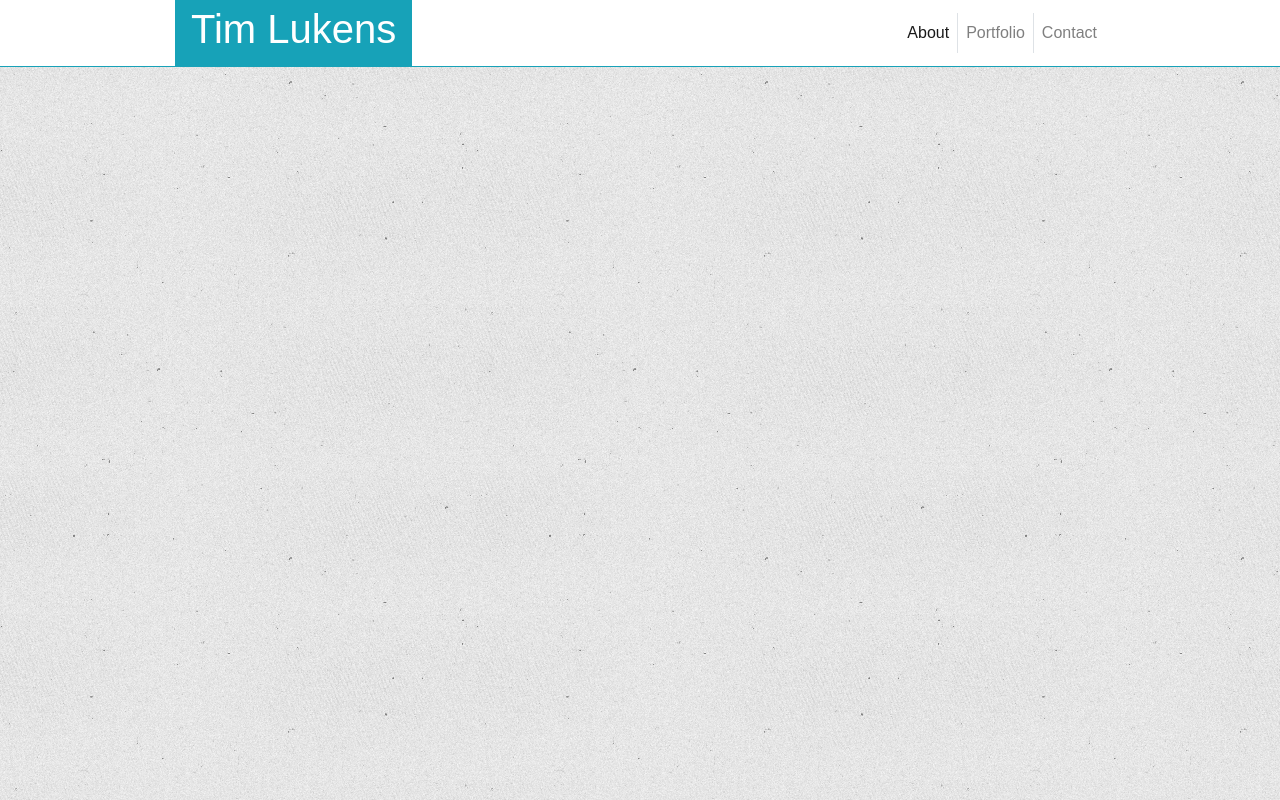
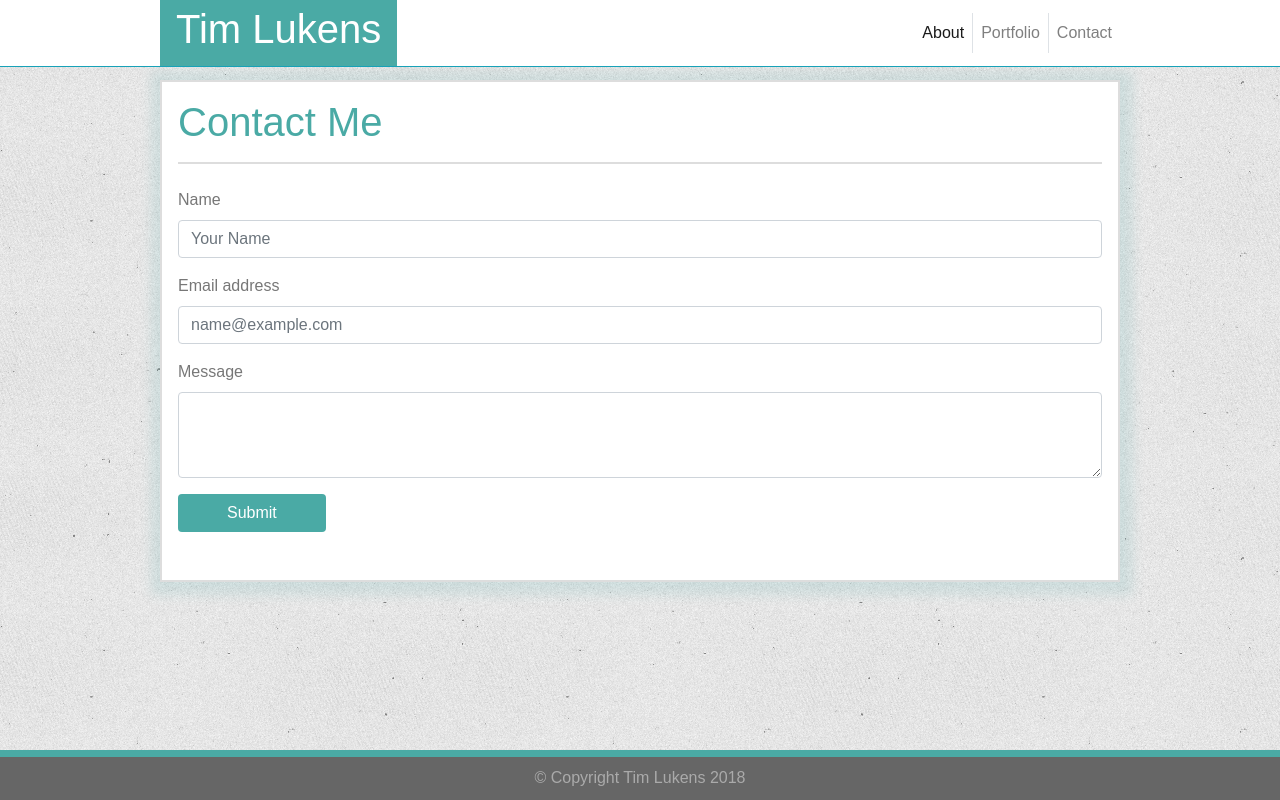
Before and after one commit to tblukens/Bootstrap-Portfolio, a plain HTML site: page contact.html in a window 1280 px wide. Drawn offline with nearby package versions, Linux system fonts and the light colour scheme.

Commit message:
Contact.html form finished. All pages nearly complete. Finishing touches to come next.

```diff
--- a/contact.html
+++ b/contact.html
@@ -14,25 +14,63 @@
     <meta name="viewport" content="width=device-width, initial-scale=1">
     <link rel="stylesheet" type="text/css" media="screen" href="assets/css/style.css" />
 </head>
-<body class="pt-5">
+<body class="">
 
     <!-- Navbar -->
     <nav class="navbar navbar-expand-lg navbar-light bg-white border border-info border-top-0 border-left-0 border-right-0 my-0 mx-0 px-0 py-0 fixed-top">
-        <div class="container">
-            <a class="navbar-brand display-5 text-white bg-info px-3" href="#"><h1>Tim Lukens</h1></a>
+        <div class="container pr-0 pl-0">
+            <a class="navbar-brand display-5 text-white main-color px-3" href="#"><h1>Tim Lukens</h1></a>
             <button class="navbar-toggler" type="button" data-toggle="collapse" data-target="#navbarNavAltMarkup" aria-controls="navbarNavAltMarkup" aria-expanded="false" aria-label="Toggle navigation">
             <span class="navbar-toggler-icon"></span>
             </button>
             <div class="collapse navbar-collapse order-1 justify-content-end" id="navbarNavAltMarkup">
-            <div class="navbar-nav justify-content-end">
-                <a class="nav-item nav-link active border-right" href="#">About <span class="sr-only">(current)</span></a>
-                <a class="nav-item nav-link border-right" href="#">Portfolio</a>
-                <a class="nav-item nav-link" href="#">Contact</a>
+            <div class="navbar-nav justify-content-end px-0">
+                <a class="nav-item nav-link active border-right pr-2" href="index.html">About <span class="sr-only">(current)</span></a>
+                <a class="nav-item nav-link border-right" href="portfolio.html">Portfolio</a>
+                <a class="nav-item nav-link pl-2" href="contact.html">Contact</a>
             </div>
             </div>
         </div>
     </nav>
     <!-- /Navbar -->
+
+    <!-- Main Content -->
+    <div class="container bg-white main-content">
+        <div class="row mb-3">
+            <div class="col px-3">
+                <h1 class="main-text-color border-bottom-2 py-3">Contact Me</h1>
+            </div>
+        </div>
+        <div class="row justify-content-center">
+          <div class="col p-0">
+
+            <form class="px-3">
+                <div class="form-group">
+                    <label for="name">Name</label>
+                    <input type="text" class="form-control" id="name" placeholder="Your Name">
+                </div>
+                <div class="form-group">
+                    <label for="email">Email address</label>
+                    <input type="email" class="form-control" id="email" placeholder="name@example.com">
+                </div>
+                <div class="form-group">
+                    <label for="exampleFormControlTextarea1">Message</label>
+                    <textarea class="form-control" id="exampleFormControlTextarea1" rows="3"></textarea>
+                </div>
+
+                <button type="submit" class="btn main-color text-white mb-5 px-5">Submit</button>
+            </form>
+
+          </div>
+        </div>
+    </div>
+     <!-- /Main Content -->
+
+
+    <!-- Footer -->
+    <div class="fixed-bottom text-center"><span class="align-middle">&copy; Copyright Tim Lukens 2018</span></div>
+    <!-- /Footer -->
+
 
     <!-- Optional JavaScript -->
     <!-- jQuery first, then Popper.js, then Bootstrap JS -->
```
Also changed, not shown: index.html (+3 -3 lines).
